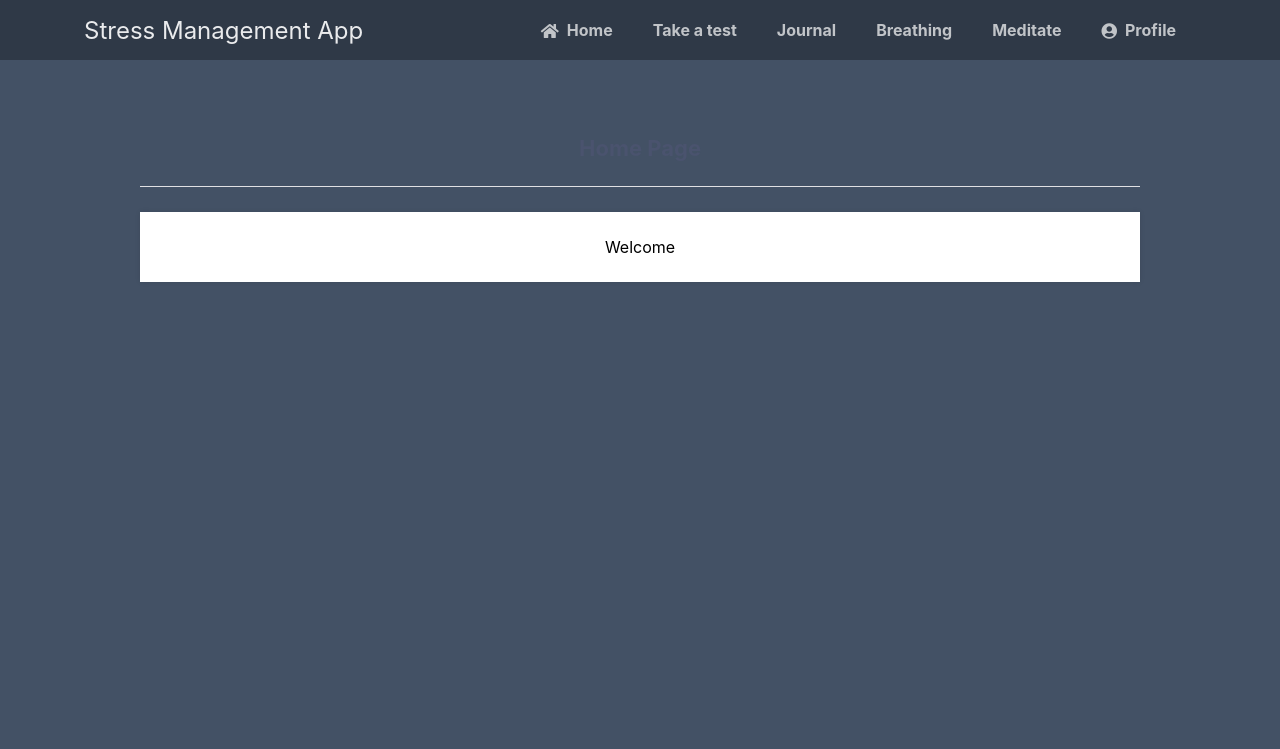
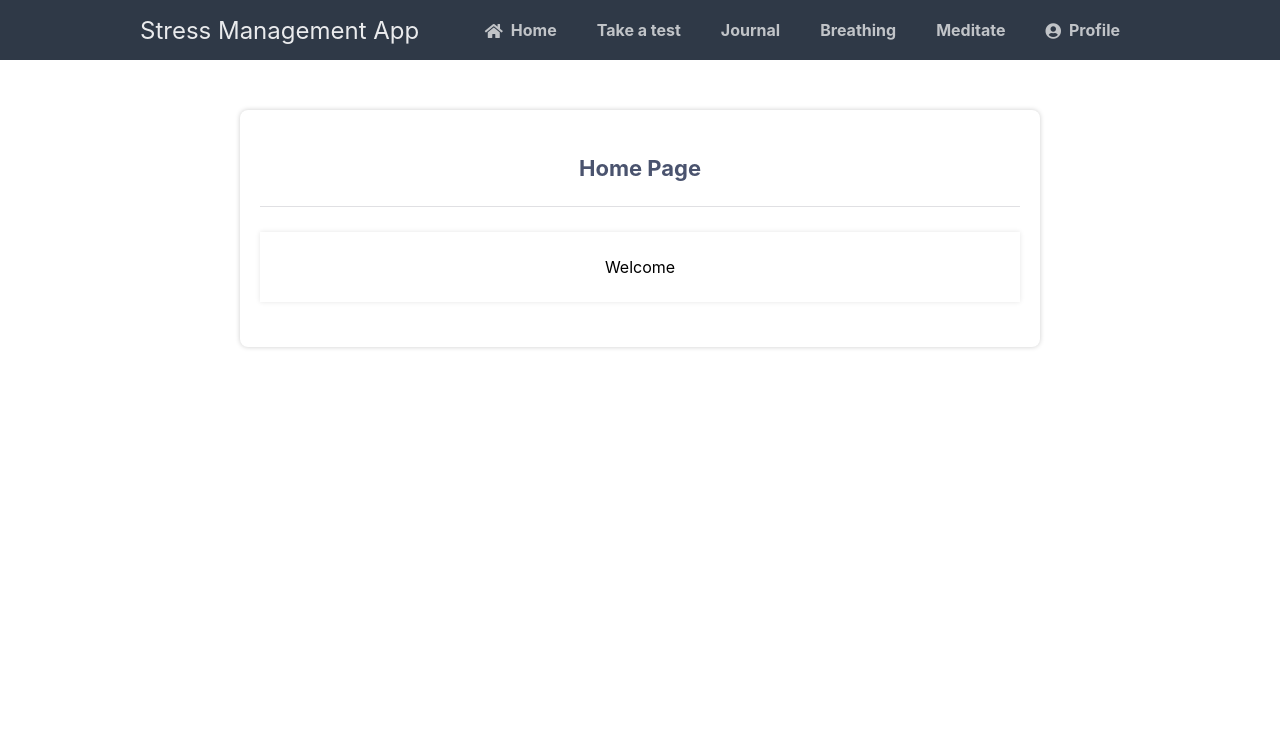
Before and after one commit to GKMmarcus/Stress-and-Anxiety-Management-App, a Flask app: page /home in a window 1280 px wide. Shown: the top 749 px of the page. Run offline with Flask 3, Linux system fonts and the light colour scheme; some libraries are stand-ins or nearby versions.

Commit message:
Edited the CSS

```diff
--- a/static/styles.css
+++ b/static/styles.css
@@ -6,7 +6,7 @@
   	-moz-osx-font-smoothing: grayscale;
 }
 body {
-    background-color: #435165;
+  	background-color: #ffffff;
   	margin: 0;
 }
 .login, .register {
@@ -85,11 +85,9 @@ body {
 }
 .navtop div {
   	display: flex;
-    max-width: 1200px;
   	margin: 0 auto;
-    width: 90%;
+  	width: 1000px;
   	height: 100%;
-    padding: 0 20px;
 }
 .navtop div h1, .navtop div a {
   	display: inline-flex;
@@ -119,9 +117,13 @@ body.loggedin {
   	background-color: #f3f4f7;
 }
 .content {
-    width: 1000px;
+	max-width: 800px;
     margin: 50px auto;
+    padding: 20px;
+    background: #ffffff;
     text-align: center;
+    box-shadow: 0 0 5px rgba(0, 0, 0, 0.2);
+    border-radius: 8px;
 }
 .content h2 {
   	margin: 0;
```
Lines whose indentation alone changed are shown as unchanged.
